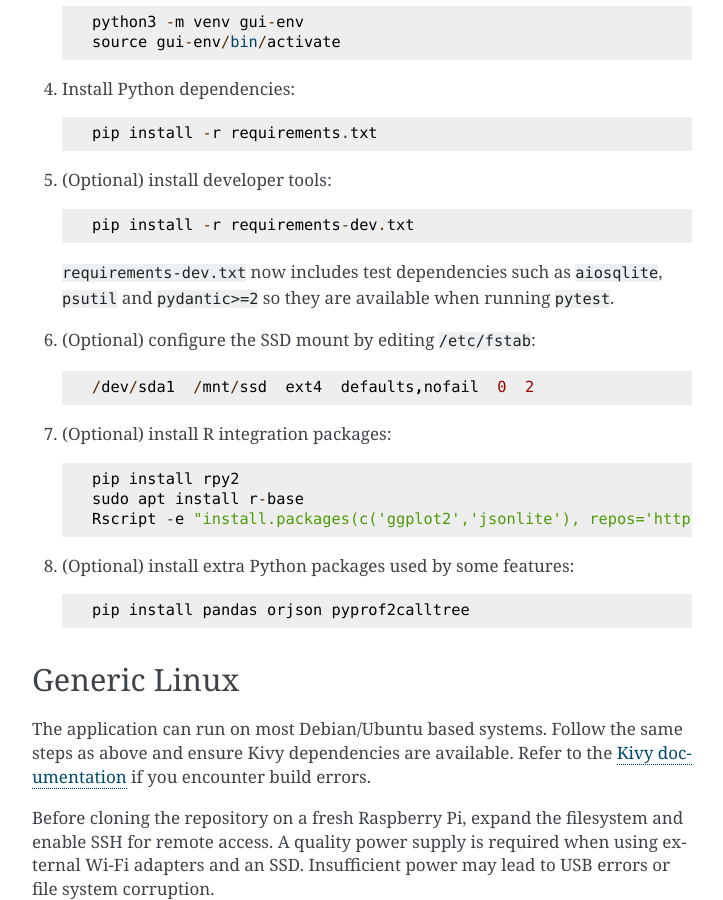
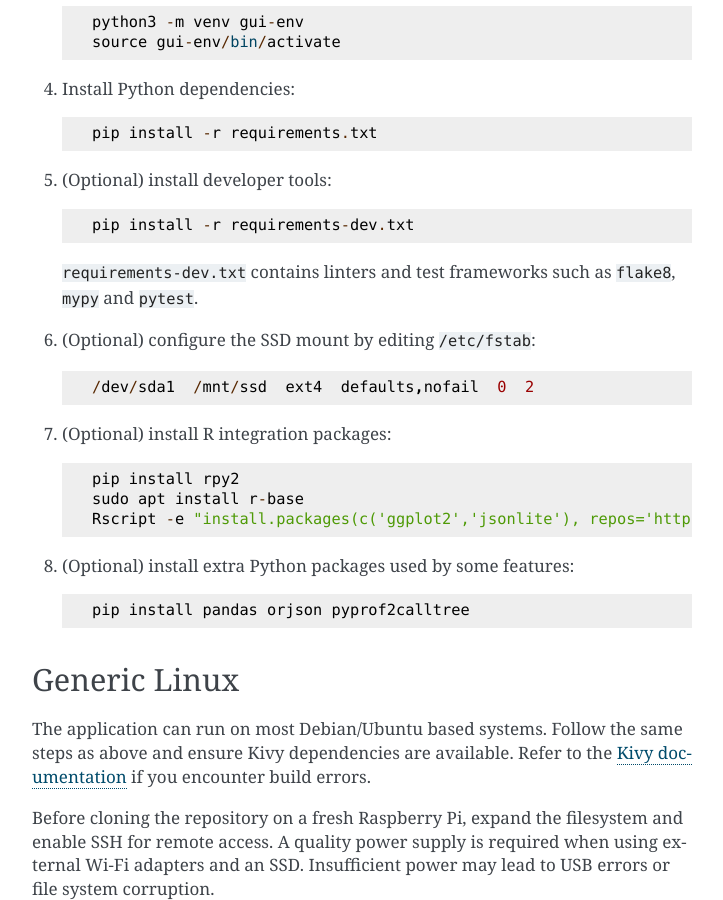
Before and after one commit to Trashytalk/piwardrive, a Sphinx documentation site: the page built from docs/installation.rst, in a window 1280 px wide and 900 px high, scrolled down 678 px. Shown: the whole window, without its empty margins (388-1111 px from the left). Built offline with Sphinx 7.4.7, drawn with Linux system fonts in a browser that asks for light colours.

Commit message:
Remove duplicate dependencies

```diff
--- a/docs/installation.rst
+++ b/docs/installation.rst
@@ -35,9 +35,8 @@ Raspberry Pi OS
 
       pip install -r requirements-dev.txt
 
-   ``requirements-dev.txt`` now includes test dependencies such as
-   ``aiosqlite``, ``psutil`` and ``pydantic>=2`` so they are available when
-   running ``pytest``.
+   ``requirements-dev.txt`` contains linters and test frameworks such as
+   ``flake8``, ``mypy`` and ``pytest``.
 
 6. (Optional) configure the SSD mount by editing ``/etc/fstab``::
 
--- a/requirements.txt
+++ b/requirements.txt
@@ -36,9 +36,4 @@ orjson==3.10.18
 pandas==2.3.0
 pyprof2calltree==1.4.5
 rpy2==3.6.1
-flake8==7.2.0
-mypy==1.16.0
-pytest==8.4.0
-radon==6.0.1
-pydocstyle==6.3.0
 scikit-learn==1.5.0
```
Also changed, not shown: requirements-dev.txt (+0 -7 lines).
